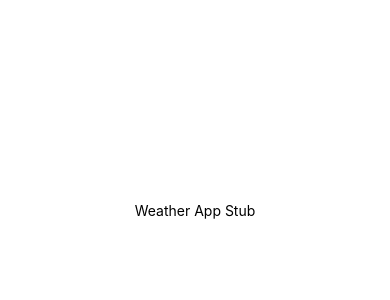
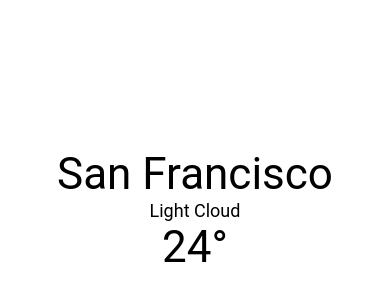
Before and after one commit to Laszlo-Lazuer/fullstackRN, a React Native app: screen / in a window 390 px wide. Shown: the part 212-512 px from the top of the page. Built offline with nearby package versions, Linux system fonts and the light colour scheme.

Commit message:
chore(platform) - adds platform specific styles.

```diff
--- a/App.js
+++ b/App.js
@@ -1,11 +1,20 @@
 import React from 'react';
-import { StyleSheet, Text, View } from 'react-native';
+import { StyleSheet, Text, View, Platform } from 'react-native';
 
 export default class App extends React.Component {
   render() {
     return (
       <View style={styles.container}>
-        <Text>Weather App Stub</Text>
+        {/* <Text style={styles.red}>Open up App.js to start working on your app!</Text> */}
+        <Text style={[styles.largeText, styles.textStyle]}>
+          San Francisco
+        </Text>
+        <Text style={[styles.smallText, styles.textStyle]}>
+          Light Cloud
+        </Text>
+        <Text style={[styles.largeText, styles.textStyle]}>
+          24°
+        </Text>
       </View>
     );
   }
@@ -18,4 +27,15 @@ const styles = StyleSheet.create({
     alignItems: 'center',
     justifyContent: 'center',
   },
+  textStyle: {
+    textAlign: 'center',
+    fontFamily:
+    Platform.OS === 'ios' ? 'AvenirNext-Regular' : 'Roboto',
+  },
+  largeText: {
+    fontSize: 44,
+  },
+  smallText: {
+    fontSize: 18,
+  }
 });
```
